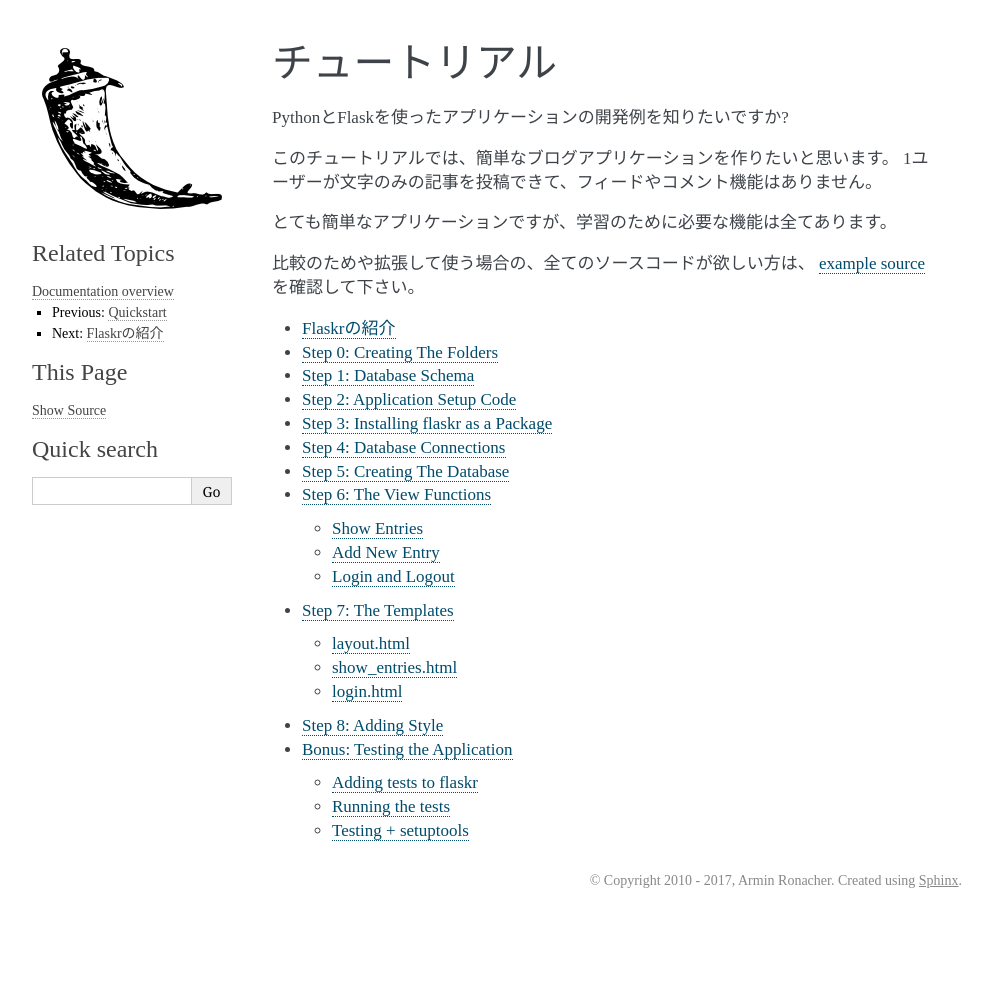
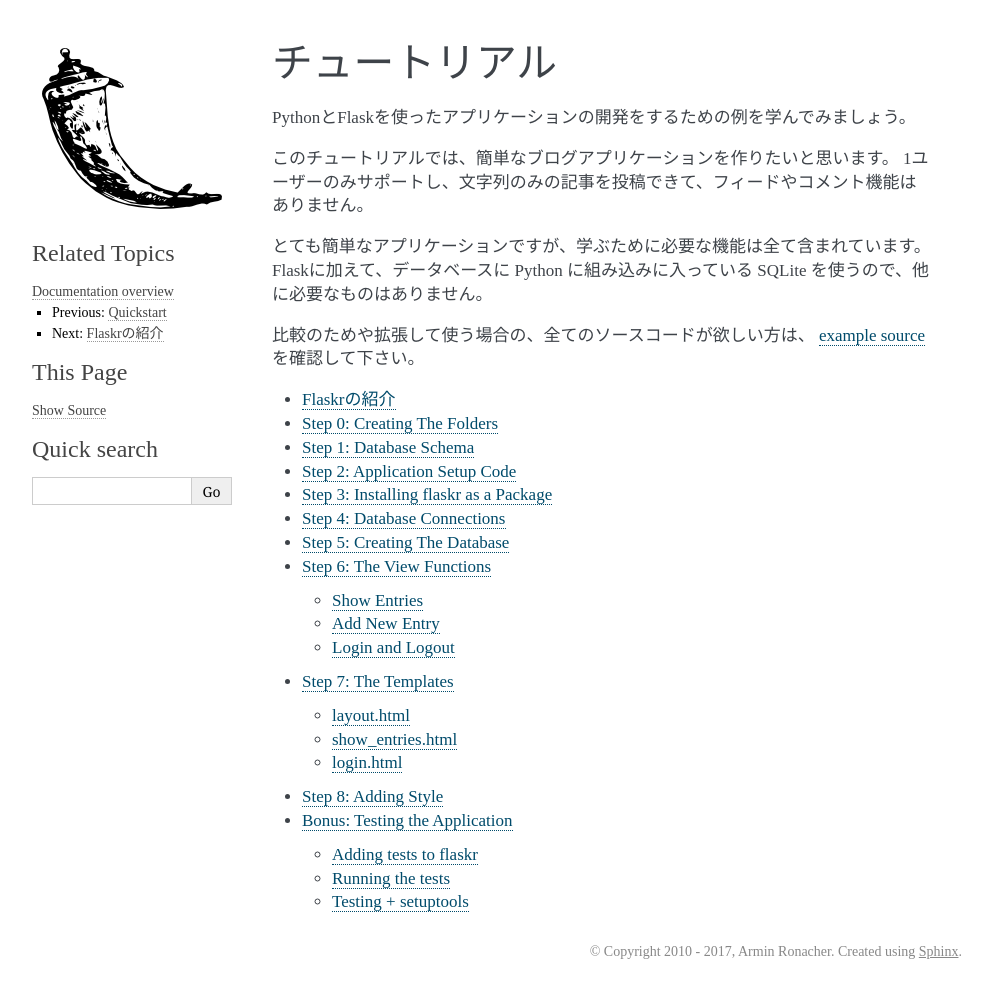
Before and after one commit to tokuda109/flask-docs-ja, a Sphinx documentation site: the page built from docs/tutorial/index.rst, in a window 1280 px wide. Shown: the whole page, without its empty margins (148-1140 px from the left). Built offline with Sphinx 7.4.7, drawn with Linux system fonts in a browser that asks for light colours; before the commit the page ends 919 px from its top, so only the background shows below that.

Commit message:
チュートリアルのトップページの翻訳漏れ追加+清書

```diff
--- a/docs/tutorial/index.rst
+++ b/docs/tutorial/index.rst
@@ -8,19 +8,20 @@
 
 .. Learn by example to develop an application with Python and Flask.
 
-PythonとFlaskを使ったアプリケーションの開発例を知りたいですか?
+PythonとFlaskを使ったアプリケーションの開発をするための例を学んでみましょう。
 
 .. In this tutorial, we will create a simple blogging application. It only
    supports one user, only allows text entries, and has no feeds or comments.
 
 このチュートリアルでは、簡単なブログアプリケーションを作りたいと思います。
-1ユーザーが文字のみの記事を投稿できて、フィードやコメント機能はありません。
+1ユーザーのみサポートし、文字列のみの記事を投稿できて、フィードやコメント機能はありません。
 
 .. While very simple, this example still features everything you need to get
    started. In addition to Flask, we will use SQLite for the database, which is
    built-in to Python, so there is nothing else you need.
 
-とても簡単なアプリケーションですが、学習のために必要な機能は全てあります。
+とても簡単なアプリケーションですが、学ぶために必要な機能は全て含まれています。
+Flaskに加えて、データベースに Python に組み込みに入っている SQLite を使うので、他に必要なものはありません。
 
 .. If you want the full source code in advance or for comparison, check out
    the `example source`_.
```
